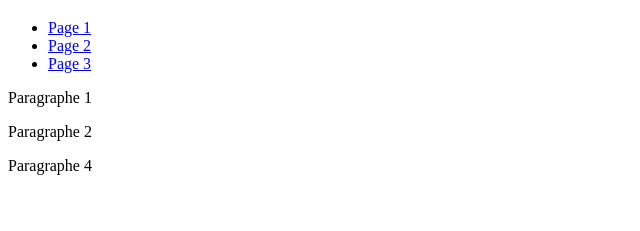
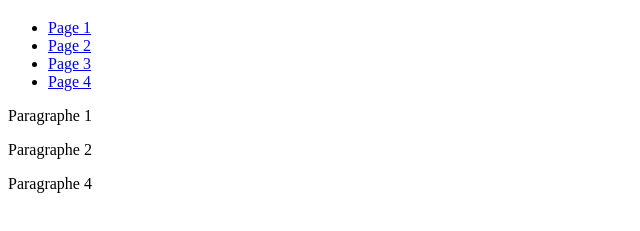
Before and after one commit to VincentMeziane/coursGIT, a plain HTML site: page index.html in a window 1280 px wide. Shown: the part 61-292 px from the top of the page, without its empty margins (0-640 px from the left). Drawn offline with Linux system fonts and the light colour scheme.

Commit message:
Ajout du lien vers Page 4

```diff
--- a/index.html
+++ b/index.html
@@ -16,6 +16,7 @@
 			<li><a href="#">Page 1</a></li>
 			<li><a href="#">Page 2</a></li>
 			<li><a href="#">Page 3</a></li>
+			<li><a href="#">Page 4</a></li>
 		</ul>
 	</nav>
 	<p>Paragraphe 1</p>
```
